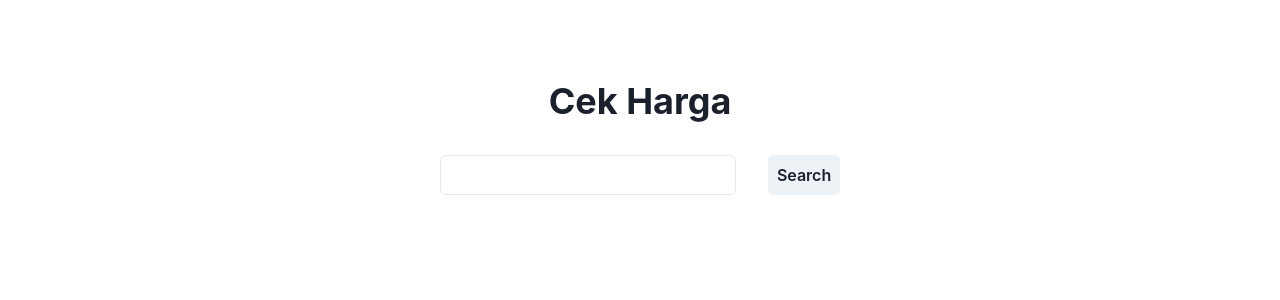
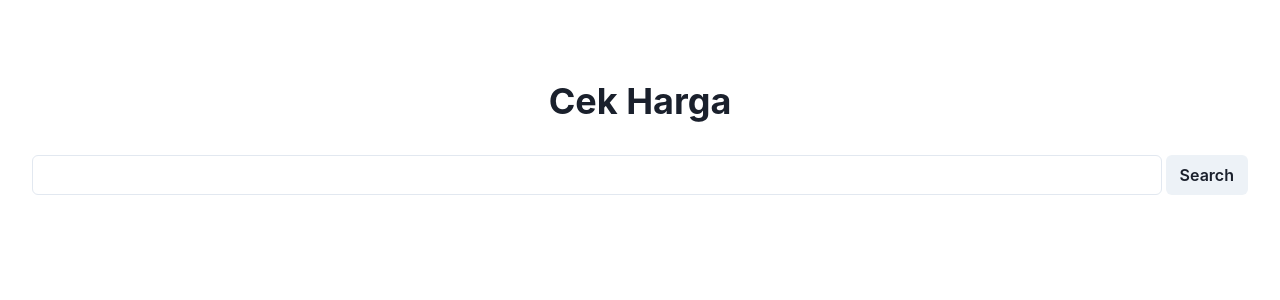
Before and after one commit to mbdaryanto/plu-fast, a React (Vite) app: page / in a window 1280 px wide. Shown: the top 300 px of the page. Built offline with nearby package versions, Linux system fonts and the light colour scheme.

Commit message:
adding focus

```diff
--- a/src/Plu.tsx
+++ b/src/Plu.tsx
@@ -1,4 +1,4 @@
-import { ReactNode, useState } from 'react'
+import { ReactNode, useState, useRef } from 'react'
 import { Input, Button, FormControl, FormErrorMessage,
   VStack, HStack, Box, Heading, Text, useToast, Grid, GridItem, CSSObject } from '@chakra-ui/react'
 import axios from 'axios'
@@ -15,6 +15,7 @@ const nf = new Intl.NumberFormat('id')
 
 function PluPage() {
   const [item, setItem] = useState<ItemType>()
+  const txtCodeRef = useRef<HTMLInputElement>(null)
   const toast = useToast()
 
   return (
@@ -22,7 +23,7 @@ function PluPage() {
       <Box as="header">
         <Heading>Cek Harga</Heading>
       </Box>
-      <main>
+      <Box as="main" w="100%" px={8}>
         <Formik
           initialValues={{ code: '' }}
           validationSchema={PluSchema}
@@ -44,17 +45,21 @@ function PluPage() {
               }
             } finally {
               setSubmitting(true)
+              if (!!txtCodeRef.current) {
+                txtCodeRef.current.focus()
+                txtCodeRef.current.select()
+              }
             }
           }}
         >
           {({ isSubmitting }) => (
             <Form>
-              <HStack spacing={8} align="start">
+              <HStack spacing={1} align="start">
                 <Field name="code">
                   {({ field, meta }: FieldProps<string>) => (
                     <FormControl isRequired>
                       {/* <FormLabel htmlFor="txtCode">Barcode</FormLabel> */}
-                      <Input id="txtCode" {...field}/>
+                      <Input id="txtCode" ref={txtCodeRef} {...field}/>
                       {meta.touched && !!meta.error && (
                         <FormErrorMessage className="errors">{meta.error}</FormErrorMessage>
                       )}
@@ -69,7 +74,7 @@ function PluPage() {
 
         {!!item && <ItemView2 item={item}/>}
 
-      </main>
+      </Box>
     </VStack>
   )
 }
@@ -121,7 +126,7 @@ const ItemView = ({ item }: {
 const ItemView2 = ({ item }: {
   item: ItemType
 }) => (
-  <Grid templateColumns="repeat(2, 1fr)" columnGap={2} rowGap={4}>
+  <Grid templateColumns="repeat(2, 1fr)" columnGap={2} rowGap={3} marginTop={3}>
     <GridItem>
       <LabelValue label="Kode" value={item.Kode}/>
     </GridItem>
@@ -134,7 +139,9 @@ const ItemView2 = ({ item }: {
     <GridItem colSpan={2}>
       <LabelValue label="Harga" value={(
         <Text fontSize="xx-large">
-          <del>{nf.format(item.HargaNormal)}</del>
+          <Text as="span" textColor="red.200">
+            <del>{nf.format(item.HargaNormal)}</del>
+          </Text>
           {' '}
           {nf.format(item.HargaJual)}
         </Text>
```
